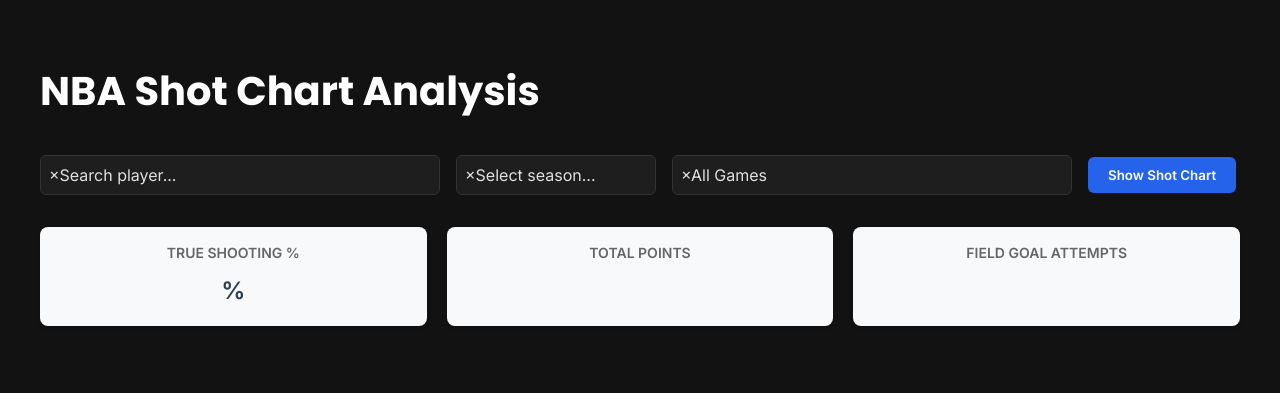
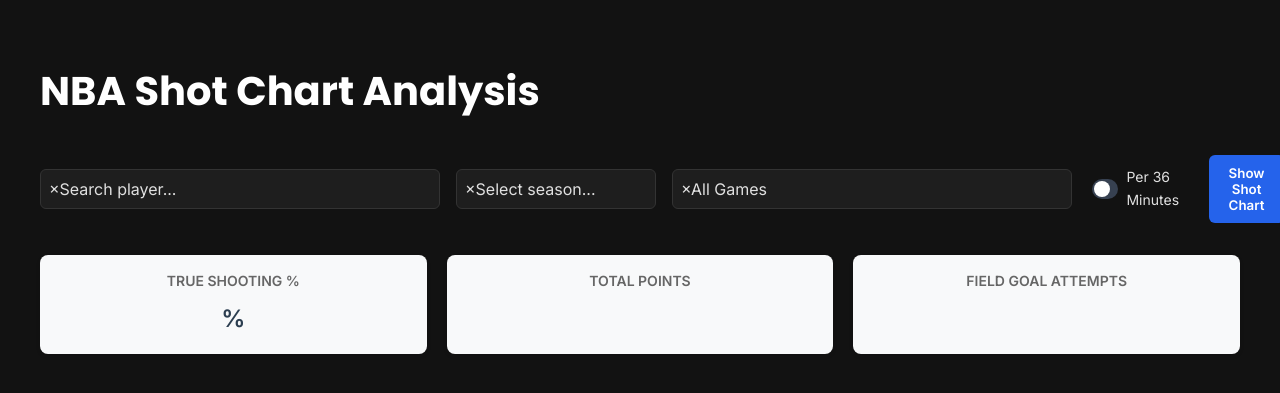
Before and after one commit to BarrsX/nba_analytics, a Flask app: template templates/index.html in a window 1280 px wide. Shown: the top 393 px of the page. Run offline with Flask 3, Linux system fonts and the light colour scheme; the template is opened without the code that fills it, so the values that code supplies are empty; some libraries are stand-ins or nearby versions.

Commit message:
adds per36 minutes toggle

```diff
--- a/static/css/style.css
+++ b/static/css/style.css
@@ -128,6 +128,12 @@ td:first-child {
     color: #ffffff;
 }
 
+/* Update styling for field goal rows */
+.stats-table tr:has(.field-goal-type) td {
+    font-weight: 600;
+    color: #ffffff;
+}
+
 /* Select2 Custom Theme */
 .select2-container--custom {
     margin: 0;
@@ -236,3 +242,53 @@ td:first-child {
     margin-top: 8px;
     color: #2c3e50;
 }
+
+/* Toggle styles */
+.toggle-container {
+    display: flex;
+    align-items: center;
+}
+
+.toggle {
+    display: flex;
+    align-items: center;
+    cursor: pointer;
+}
+
+.toggle input[type="checkbox"] {
+    appearance: none;
+    -webkit-appearance: none;
+    width: 40px;
+    height: 20px;
+    background: #374151;
+    border-radius: 20px;
+    position: relative;
+    margin-right: 8px;
+    transition: background 0.3s;
+}
+
+.toggle input[type="checkbox"]:checked {
+    background: #2563eb;
+}
+
+.toggle input[type="checkbox"]::before {
+    content: '';
+    position: absolute;
+    width: 16px;
+    height: 16px;
+    border-radius: 50%;
+    background: white;
+    top: 2px;
+    left: 2px;
+    transition: transform 0.3s;
+}
+
+.toggle input[type="checkbox"]:checked::before {
+    transform: translateX(20px);
+}
+
+.toggle-label {
+    color: #e0e0e0;
+    font-size: 14px;
+    user-select: none;
+}
--- a/templates/index.html
+++ b/templates/index.html
@@ -51,6 +51,13 @@
               </option>
             {% endfor %}
           </select>
+        </div>
+
+        <div class="toggle-container">
+          <label class="toggle">
+            <input type="checkbox" name="per36" id="per36" {% if per36 %}checked{% endif %}>
+            <span class="toggle-label">Per 36 Minutes</span>
+          </label>
         </div>
 
         <button type="submit">Show Shot Chart</button>
@@ -136,6 +143,11 @@
               });
           }
         });
+
+        // Handle per36 toggle
+        $('#per36').on('change', function() {
+          $(this).closest('form').submit();
+        });
       });
     </script>
   </body>
```
Also changed, not shown: app/models.py (+35 -0 lines), app/routes.py (+84 -20 lines).
